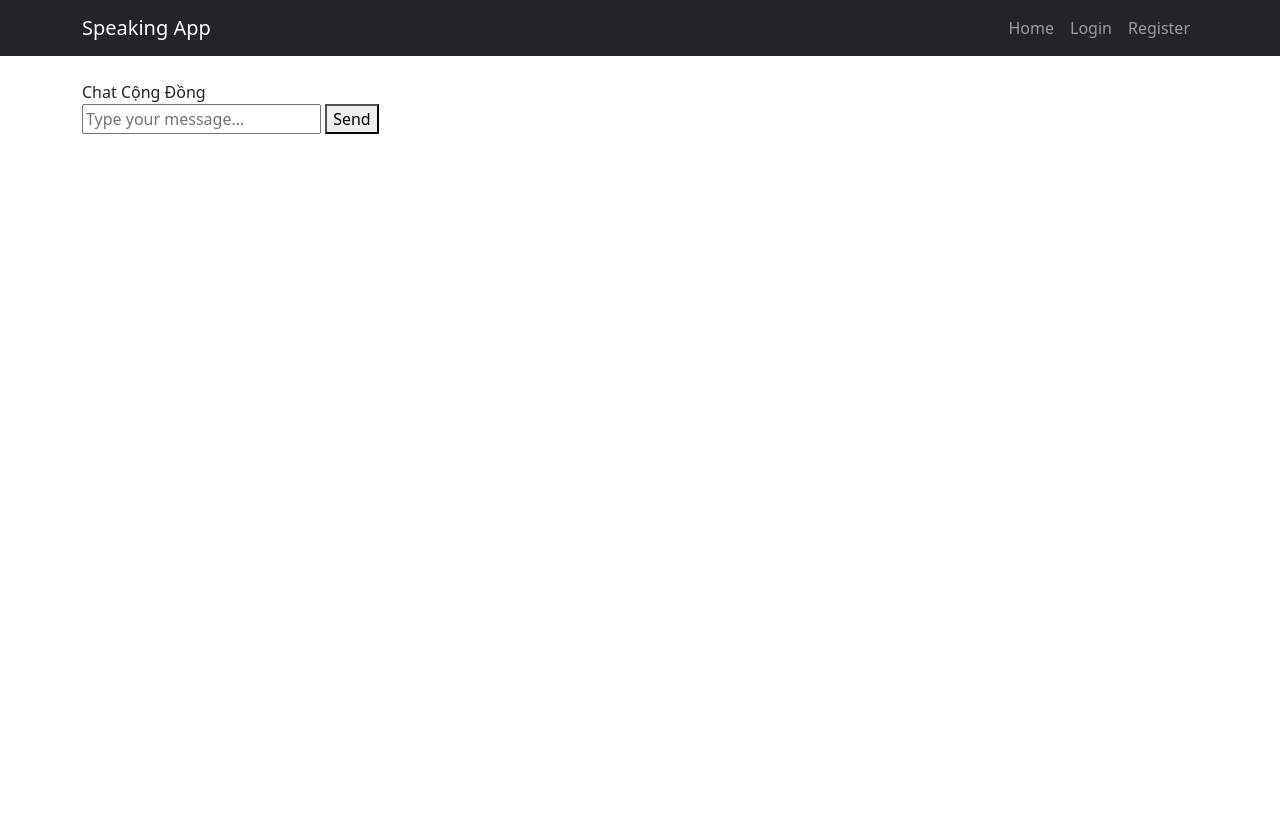
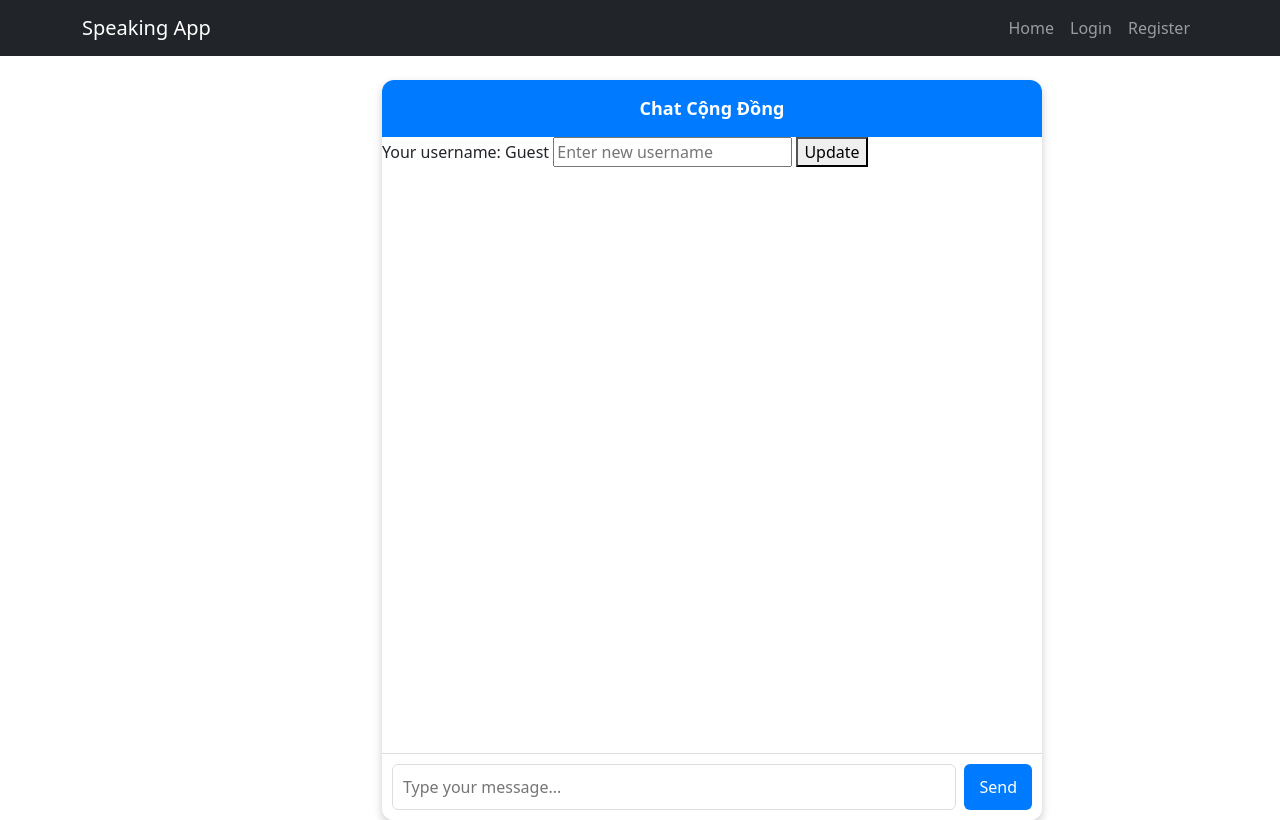
Before and after one commit to Hoangsonvjppro/PythonProject, a Flask app: page /chat in a window 1280 px wide. Before the commit the page ends 134 px from the top, so only its background shows below. Run offline with Flask 3, Linux system fonts and the light colour scheme; some libraries are stand-ins or nearby versions.

Commit message:
style chatting space done (50%)

```diff
--- a/app.py
+++ b/app.py
@@ -5,7 +5,7 @@ from werkzeug.security import generate_password_hash, check_password_hash
 from werkzeug.utils import secure_filename
 from functools import wraps
 from flask_cors import CORS
-from flask_socketio import SocketIO
+from flask_socketio import SocketIO, send
 from modules.speech import speech_bp
 from modules.translate import translate_bp
 from modules.chat import chatting, register_socketio_events
--- a/modules/chat.py
+++ b/modules/chat.py
@@ -21,7 +21,7 @@ def register_socketio_events(socketio):
 
     @socketio.on('send_message')
     def handle_send_message(data):
-        username = data.get('username', 'Ẩn danh')
+        username = data.get({'username': None})
         message = data.get('message', '')
         emit('new_message', {'username': username, 'message': message}, broadcast=True)
 
--- a/static/styles.css
+++ b/static/styles.css
@@ -1,87 +1,118 @@
-/* styles.css */
-body {
-    font-family: Arial, sans-serif;
-    background-color: #f4f4f4;
-    margin: 0;
-    padding: 0;
+
+/* Hộp chứa chat */
+.chat-container {
+    width: 660px;
+    height: 740px;
+    background: white;
+    border-radius: 12px;
+    box-shadow: 0px 4px 10px rgba(0, 0, 0, 0.2);
     display: flex;
-    justify-content: center;
+    flex-direction: column;
+    overflow: hidden;
+    margin-left: 300px;
+}
+
+/* Tiêu đề chat */
+.chat-header {
+    background-color: #007bff;
+    color: white;
+    padding: 15px;
+    text-align: center;
+    font-size: 18px;
+    font-weight: bold;
+}
+
+/* Phần nhập username */
+.username-box {
+    display: flex;
     align-items: center;
-    height: 100vh;
+    padding: 10px;
+    gap: 8px;
+}
+
+.username-box input {
+    flex: 1;
+    padding: 8px;
+    border: 1px solid #ddd;
+    border-radius: 6px;
+    outline: none;
+}
+
+.username-box button {
+    padding: 8px 12px;
+    border: none;
+    background-color: #28a745;
+    color: white;
+    border-radius: 6px;
+    cursor: pointer;
+}
+
+.username-box button:hover {
+    background-color: #218838;
+}
+
+/* Hộp tin nhắn */
+.chat-messages {
+    flex: 1;
+    padding: 10px;
+    overflow-y: auto;
+    height: 300px;
+    display: flex;
     flex-direction: column;
 }
 
-h1 {
-    color: #333;
+/* Tin nhắn */
+.message {
+    display: flex;
+    align-items: flex-start;
+    margin: 6px 0;
+    max-width: 75%;
+    padding: 8px 12px;
+    border-radius: 12px;
+    font-size: 14px;
+    position: relative;
+    word-wrap: break-word;
 }
 
-form {
-    background-color: #fff;
-    padding: 20px;
-    border-radius: 8px;
-    box-shadow: 0 0 10px rgba(0, 0, 0, 0.1);
-    width: 300px;
+/* Tin nhắn người khác */
+.received {
+    background: #e9ecef;
+    align-self: flex-start;
 }
 
-label {
-    display: block;
-    margin-bottom: 8px;
-    color: #555;
+/* Tin nhắn của mình */
+.sent {
+    background: #007bff;
+    color: white;
+    align-self: flex-end;
 }
 
-input[type="text"],
-input[type="password"] {
-    width: 100%;
+/* Ô nhập tin nhắn */
+.chat-input {
+    display: flex;
     padding: 10px;
-    margin-bottom: 15px;
-    border: 1px solid #ccc;
-    border-radius: 4px;
+    border-top: 1px solid #ddd;
+    background: white;
 }
 
-button {
-    width: 100%;
+.chat-input input {
+    flex: 1;
     padding: 10px;
-    background-color: #28a745;
+    border: 1px solid #ddd;
+    border-radius: 6px;
+    outline: none;
+}
+
+.chat-input button {
+    margin-left: 8px;
+    padding: 10px 15px;
+    background: #007bff;
     color: white;
     border: none;
-    border-radius: 4px;
+    border-radius: 6px;
     cursor: pointer;
 }
 
-button:hover {
-    background-color: #218838;
+.chat-input button:hover {
+    background: #0056b3;
 }
-
-a {
-    color: #007bff;
-    text-decoration: none;
-    margin-top: 10px;
-    display: inline-block;
-}
-
-a:hover {
-    text-decoration: underline;
-}
-
-p {
-    color: #333;
-    margin: 10px 0;
-}
-
-.flash-message {
-    padding: 10px;
-    margin-bottom: 15px;
-    border-radius: 4px;
-    width: 100%;
-    text-align: center;
-}
-
-.flash-message.danger {
-    background-color: #f8d7da;
-    color: #721c24;
-}
-
-.flash-message.success {
-    background-color: #d4edda;
-    color: #155724;
-}
--- a/templates/chatting.html
+++ b/templates/chatting.html
@@ -3,10 +3,15 @@
 {% block title %}Chat Cộng Đồng{% endblock %}
 
 {% block content %}
+    <link rel="stylesheet" href="{{ url_for('static', filename='styles.css') }}">
     <script src="https://cdnjs.cloudflare.com/ajax/libs/socket.io/4.7.5/socket.io.js"></script>
-
     <div class="chat-container">
         <div class="chat-header">Chat Cộng Đồng</div>
+        <div class="username-container">
+            <span id="current-username">Your username: Guest</span>
+            <input type="text" id="username-input" placeholder="Enter new username" />
+            <button id="update-username-button">Update</button>
+        </div>
         <div class="chat-messages" id="chat-messages"></div>
         <div class="chat-input">
             <input type="text" id="message-input" placeholder="Type your message..." />
@@ -19,19 +24,94 @@
         const chatMessages = document.getElementById("chat-messages");
         const messageInput = document.getElementById("message-input");
         const sendButton = document.getElementById("send-button");
+        const currentUsernameSpan = document.getElementById("current-username");
+        const usernameInput = document.getElementById("username-input");
+        const updateUsernameButton = document.getElementById("update-username-button");
 
-        sendButton.addEventListener("click", () => {
+        let currentUsername = "Guest";
+
+        socket.on("set_username", (data) => {
+            currentUsername = data.username;
+            currentUsernameSpan.textContent = `Your username: ${currentUsername}`;
+        });
+
+        socket.on("user_joined", (data) => {
+            addMessage(`${data.username} joined the chat`, "system");
+        });
+
+        socket.on("user_left", (data) => {
+            addMessage(`${data.username} left the chat`, "system");
+        });
+
+        socket.on("new_message", (data) => {
+            addMessage(data.message, "user", data.username, data.avatar);
+        });
+
+        socket.on("username_updated", (data) => {
+            addMessage(`${data.old_username} changed their name to ${data.new_username}`, "system");
+            if (data.old_username === currentUsername) {
+                currentUsername = data.new_username;
+                currentUsernameSpan.textContent = `Your username: ${currentUsername}`;
+            }
+        });
+
+        sendButton.addEventListener("click", sendMessage);
+        messageInput.addEventListener("keypress", (e) => {
+            if (e.key === "Enter") sendMessage();
+        });
+
+        updateUsernameButton.addEventListener("click", updateUsername);
+
+        function sendMessage() {
             const message = messageInput.value.trim();
             if (message) {
                 socket.emit("send_message", { message });
                 messageInput.value = "";
             }
-        });
+        }
 
-        socket.on("new_message", (data) => {
+        function updateUsername() {
+            const newUsername = usernameInput.value.trim();
+            if (newUsername && newUsername !== currentUsername) {
+                socket.emit("update_username", { username: newUsername });
+                usernameInput.value = "";
+            }
+        }
+
+        function addMessage(message, type, username = "", avatar = "") {
             const messageElement = document.createElement("div");
-            messageElement.textContent = `${data.username}: ${data.message}`;
+            messageElement.className = "message";
+
+            if (type === "user") {
+                const isSentMessage = username === currentUsername;
+                if (isSentMessage) {
+                    messageElement.classList.add("sent");
+                }
+
+                const avatarImg = document.createElement("img");
+                avatarImg.src = avatar || "{{ url_for('static', filename='default-avatar.png') }}";
+                avatarImg.className = "avatar";
+                messageElement.appendChild(avatarImg);
+
+                const contentDiv = document.createElement("div");
+                contentDiv.className = "message-content";
+
+                const usernameDiv = document.createElement("div");
+                usernameDiv.className = "message-username";
+                usernameDiv.textContent = username;
+                contentDiv.appendChild(usernameDiv);
+
+                const messageText = document.createElement("div");
+                messageText.textContent = message;
+                contentDiv.appendChild(messageText);
+
+                messageElement.appendChild(contentDiv);
+            } else {
+                messageElement.className = "system-message";
+                messageElement.textContent = message;
+            }
             chatMessages.appendChild(messageElement);
-        });
+            chatMessages.scrollTop = chatMessages.scrollHeight;
+        }
     </script>
 {% endblock %}
```
